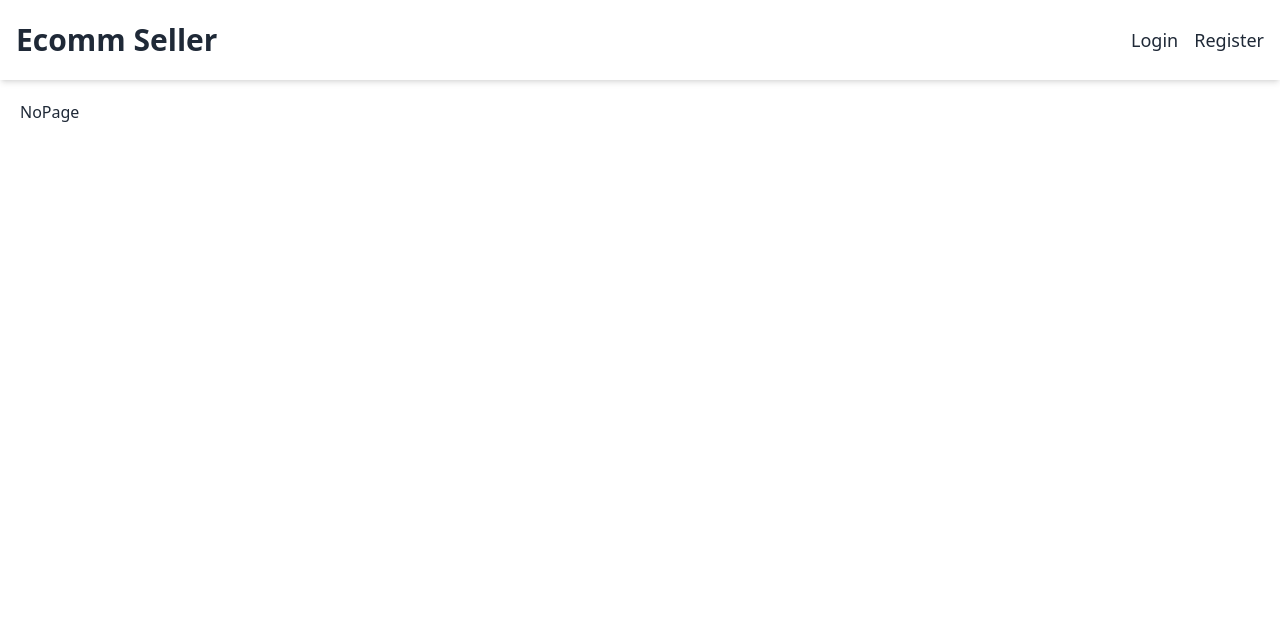
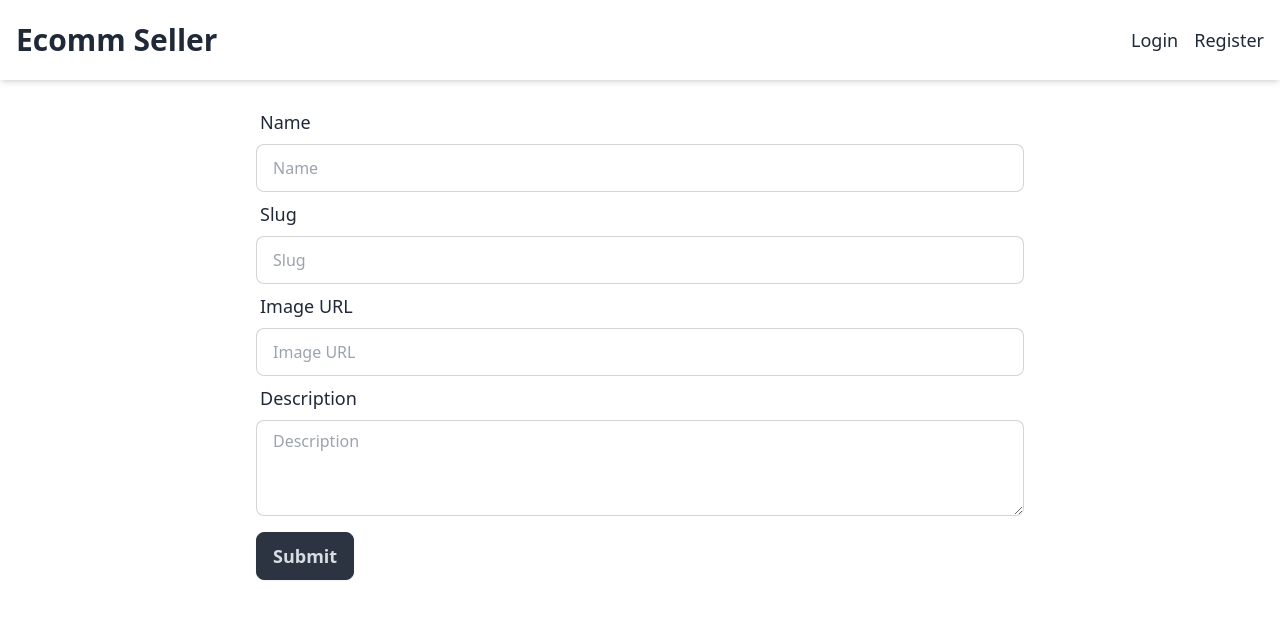
Before and after one commit to akabhi5/ecomm-seller, a React (Vite) app: page /brands/add in a window 1280 px wide. Shown: the top 618 px of the page. Built offline with nearby package versions, Linux system fonts and the light colour scheme; no server answers.

Commit message:
add brand page

```diff
--- a/src/App.tsx
+++ b/src/App.tsx
@@ -5,6 +5,7 @@ import NoPage from "./page/NoPage/NoPage";
 import Login from "./page/Login/Login";
 import Register from "./page/Register/Register";
 import { Toaster } from "react-hot-toast";
+import AddBrand from "./page/Brand/AddBrand/AddBrand";
 
 function App() {
   return (
@@ -15,6 +16,7 @@ function App() {
             <Route index element={<Home />} />
             <Route path="login" element={<Login />} />
             <Route path="register" element={<Register />} />
+            <Route path="brands/add" element={<AddBrand />} />
             <Route path="*" element={<NoPage />} />
           </Route>
         </Routes>
--- a/src/components/NavBar/NavBar.tsx
+++ b/src/components/NavBar/NavBar.tsx
@@ -17,7 +17,9 @@ const NavBar = () => {
 
   return (
     <nav className="flex justify-between items-center h-20 shadow-md p-4">
-      <div className="text-3xl font-bold">Ecomm Seller</div>
+      <Link to="/" className="text-3xl font-bold">
+        Ecomm Seller
+      </Link>
 
       <div className="flex space-x-4 text-lg">
         {isLoggedIn ? (
--- /dev/null
+++ b/src/page/Brand/AddBrand/AddBrand.tsx
@@ -0,0 +1,102 @@
+import { useForm, SubmitHandler } from "react-hook-form";
+// import { http } from "../../api-client";
+import { useNavigate } from "react-router-dom";
+import toast from "react-hot-toast";
+import { useMutation } from "@tanstack/react-query";
+import { http } from "../../../api-client";
+import { AxiosResponse } from "axios";
+
+type Inputs = {
+  name: string;
+  image: string;
+  description: string;
+  slug: string;
+};
+
+const AddBrand = () => {
+  const { register, handleSubmit, reset } = useForm<Inputs>();
+  const navigate = useNavigate();
+
+  const { mutate: addNewBrand, isPending } = useMutation<
+    AxiosResponse,
+    Error,
+    Inputs,
+    unknown
+  >({
+    mutationFn: (newBrand) => {
+      return http.post("/brands/", newBrand);
+    },
+    onSuccess: () => {
+      // Invalidate and refetch
+      //   queryClient.invalidateQueries({ queryKey: ['todos'] })
+      toast.success("Brand added!", {
+        position: "bottom-right",
+      });
+      reset();
+      navigate("/");
+    },
+  });
+
+  const onSubmit: SubmitHandler<Inputs> = (data) => {
+    addNewBrand(data);
+  };
+
+  return (
+    <div className="max-w-3xl mx-auto">
+      <form onSubmit={handleSubmit(onSubmit)}>
+        <label className="form-control w-full">
+          <div className="label">
+            <span className="label-text text-lg">Name</span>
+          </div>
+          <input
+            type="text"
+            placeholder="Name"
+            className="input input-bordered w-full"
+            {...register("name", { required: true })}
+          />
+        </label>
+
+        <label className="form-control w-full">
+          <div className="label">
+            <span className="label-text text-lg">Slug</span>
+          </div>
+          <input
+            type="text"
+            placeholder="Slug"
+            className="input input-bordered w-full"
+            {...register("slug", { required: true })}
+          />
+        </label>
+
+        <label className="form-control w-full">
+          <div className="label">
+            <span className="label-text text-lg">Image URL</span>
+          </div>
+          <input
+            type="text"
+            placeholder="Image URL"
+            className="input input-bordered w-full"
+            {...register("image", { required: true })}
+          />
+        </label>
+
+        <label className="form-control">
+          <div className="label">
+            <span className="label-text text-lg">Description</span>
+          </div>
+          <textarea
+            className="textarea textarea-bordered h-24 text-base"
+            placeholder="Description"
+            {...register("description", { required: true })}
+          ></textarea>
+        </label>
+
+        <div className="mt-4">
+          <button className="btn btn-neutral text-lg">Submit</button>
+        </div>
+      </form>
+    </div>
+  );
+};
+
+export default AddBrand;
```
